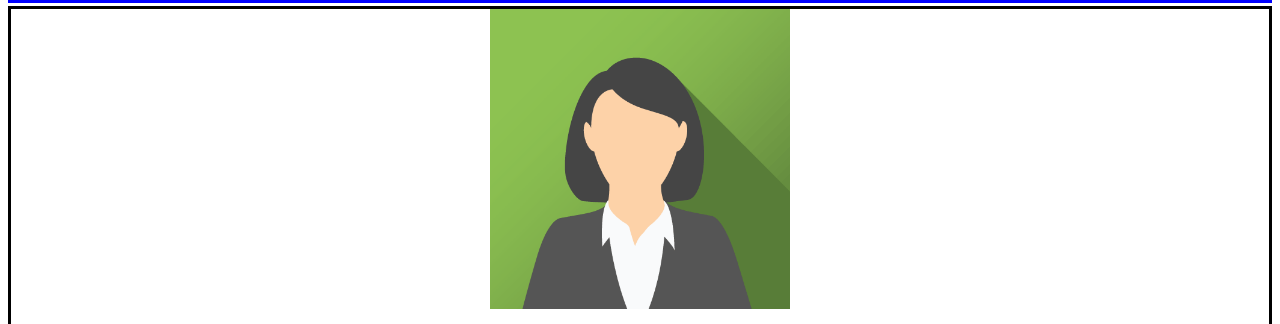
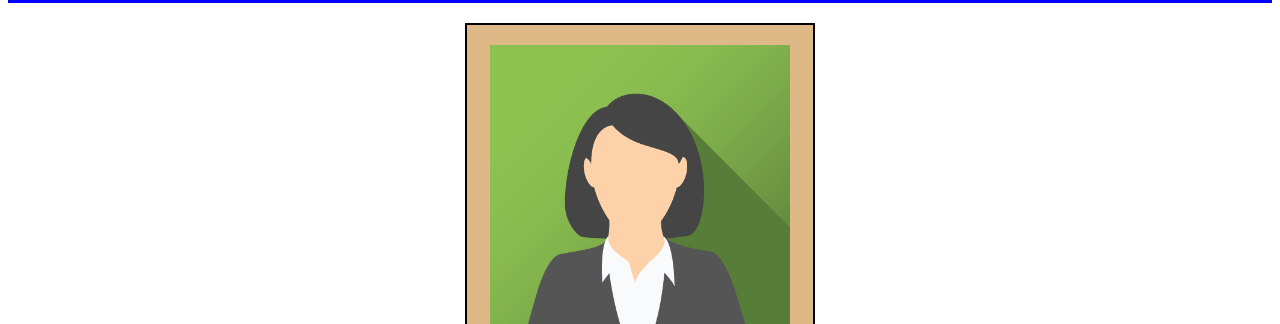
Before and after one commit to HARINIREDDY08/autosuggest, a website: page FrontEnd/index.html in a window 1280 px wide. Shown: the part 189-513 px from the top of the page. Drawn offline with Linux system fonts and the light colour scheme.

Commit message:
updated container size

```diff
--- a/FrontEnd/index.css
+++ b/FrontEnd/index.css
@@ -30,10 +30,14 @@ h1{
     color:green;
 }
 #card{
-  align-items: center;
-  margin-top: 3px;
-  border: 3px  solid black;
-  width: auto;
+  width: 350px;
+    height: 500px;
+    border: 2px solid black;
+    margin: 20px auto;
+    text-align: center;
+    padding: 20px;
+    box-sizing: border-box;
+    background-color:burlywood;
 }
 
 #card-img{
@@ -59,4 +63,5 @@ img{
 #random-User{
     color:gray;
     background-color:greenyellow;
+    width:100%;
 }
```
